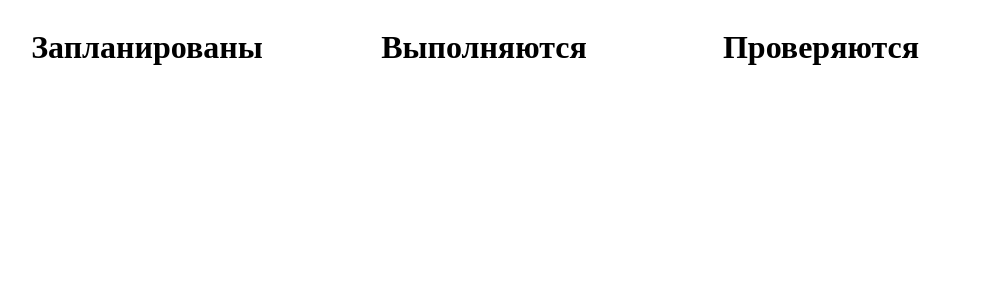
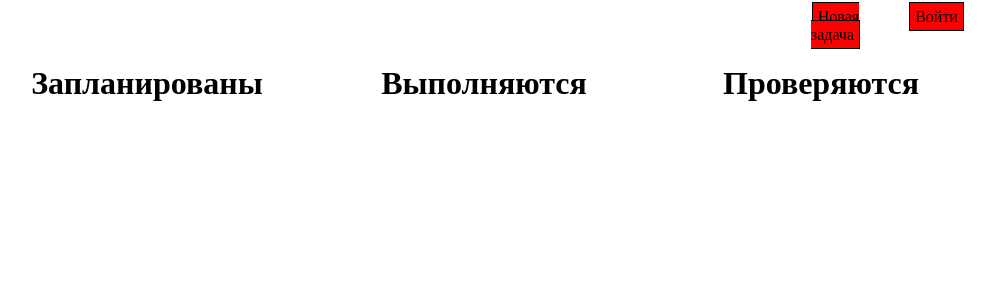
Before and after one commit to pekshevds/crm, a Django app: page / in a window 1280 px wide. Shown: the top 300 px of the page, without its empty margins (161-1156 px from the left). Run offline with Django 3.2, Linux system fonts and the light colour scheme; data that the repository does not hold is empty.

Commit message:
20210119_001 Стили

```diff
--- a/baseapp/static/style/style.css
+++ b/baseapp/static/style/style.css
@@ -1,9 +1,32 @@
+.navbar {
+	display: grid;
+	grid-template-columns: 8fr 1fr 1fr;
+
+	margin-left: 10%;
+	margin-right: 10%;
+}
+
 .container {
 	display: grid;
 	grid-template-columns: 1fr 1fr 1fr;
-	width: 80%;
+
 	margin-left: 10%;
 	margin-right: 10%;
+}
+
+.new-task {
+	display: grid;
+	grid-template-columns: 1fr;
+	grid-template-rows: 1fr 1fr 1fr 1fr 1fr 4fr 1fr;
+	border: 1px solid;
+	margin-bottom: 10px;
+	text-align: left;
+}
+
+.new-task-item {
+	align-content: start;
+	margin-left: 5px;
+	text-align: left;
 }
 
 .column {
@@ -26,3 +49,15 @@ div {
 	margin-left: 5px;
 	text-align: center;
 }
+
+a.button {
+	border: 1px solid;
+	padding: 5px;
+	background-color: red;
+	text-decoration: none;
+	color: black;
+}
+
+a:visited {
+    color: black; /* Цвет посещенных ссылок */
+}
--- a/baseapp/templates/baseapp/base.html
+++ b/baseapp/templates/baseapp/base.html
@@ -8,7 +8,18 @@
 	<link rel="stylesheet" href="{% static 'style/style.css' %}">
 </head>
 <body>
-{% block data %}
-{% endblock %}
+	<div class="navbar">
+		<div>
+
+		</div>
+		<div>
+			<a class="button" href="{% url 'new_task' %}">Новая задача</a>
+		</div>
+		<div>
+			<a class="button" href="">Войти</a>
+		</div>
+	</div>
+	{% block data %}
+	{% endblock %}
 </body>
 </html>
--- a/baseapp/templates/baseapp/grid.html
+++ b/baseapp/templates/baseapp/grid.html
@@ -6,14 +6,18 @@
 	<div class="column">
 		<div><h1>Запланированы</h1></div>
 		{% for task in a %}
-		<div><h1><a href="{% url 'show_item' id=task.id %}">{{ task }}</a></h1></div>
+		<div class="task">
+			<div><h1><a class="button" href="{% url 'show_task' id=task.id %}">{{ task }}</a></h1></div>
+			<div><h5>{{ task.description }}</h5></div>
+			<div><h5>{{ task.dead_line }}</h5></div>
+		</div>
 		{% endfor %}
 	</div>
 	<div class="column">
 		<div><h1>Выполняются</h1></div>
 		{% for task in b %}
 		<div class="task">
-			<div><h1><a href="{% url 'show_item' id=task.id %}">{{ task }}</a></h1></div>
+			<div><h1><a class="button" href="{% url 'show_task' id=task.id %}">{{ task }}</a></h1></div>
 			<div><h5>{{ task.description }}</h5></div>
 			<div><h5>{{ task.dead_line }}</h5></div>
 		</div>
@@ -22,7 +26,11 @@
 	<div class="column">
 		<div><h1>Проверяются</h1></div>
 		{% for task in c %}
-		<div><h1><a href="{% url 'show_item' id=task.id %}">{{ task }}</a></h1></div>
+		<div class="task">
+			<div><h1><a class="button" href="{% url 'show_task' id=task.id %}">{{ task }}</a></h1></div>
+			<div><h5>{{ task.description }}</h5></div>
+			<div><h5>{{ task.dead_line }}</h5></div>
+		</div>
 		{% endfor %}
 	</div>
 </div>
--- a/baseapp/templates/baseapp/item.html
+++ b/baseapp/templates/baseapp/task.html
@@ -3,7 +3,7 @@
 {% block data %}
 <div class="container">
 
-	<div class="item">
+	<div class="task">
 		<div><h1>{{task}}</h1></div>
 	</div>
 </div>
--- a/baseapp/urls.py
+++ b/baseapp/urls.py
@@ -1,8 +1,12 @@
 from django.urls import path
 from .views import show_grid
-from .views import show_item
+from .views import show_task
+from .views import new_task
+from .views import create_task
 
 urlpatterns = [
     path('', show_grid, name='show_grid'),
-    path('task/<int:id>', show_item, name='show_item'),
+    path('task/<int:id>', show_task, name='show_task'),
+    path('new/', new_task, name='new_task'),
+    path('create/', create_task, name='create_task'),
 ]
--- a/baseapp/views.py
+++ b/baseapp/views.py
@@ -1,4 +1,6 @@
 from django.shortcuts import render
+from django.shortcuts import redirect
+
 from .models import Task
 # Create your views here.
 def show_grid(request):
@@ -10,12 +12,26 @@ def show_grid(request):
 	}
 	return render(request, 'baseapp/grid.html', context)
 
-def show_item(request, id):
+
+def show_task(request, id):
 
 	context = {
 		'task': Task.objects.get(id=id)
 	}
-	return render(request, 'baseapp/item.html', context)
+	return render(request, 'baseapp/task.html', context)
+
+
+def new_task(request):
+
+	return render(request, 'baseapp/new_task.html', {})
+
+
+def create_task(request):
+
+	description = request.POST.get('description', '')
+	print(description)
+	return redirect('/')
+
 
 
 def get_a():
```
Also changed, not shown: baseapp/templates/baseapp/new_task.html (added, +52 -0 lines), baseapp/migrations/0009_auto_20210119_1154.py (added).
